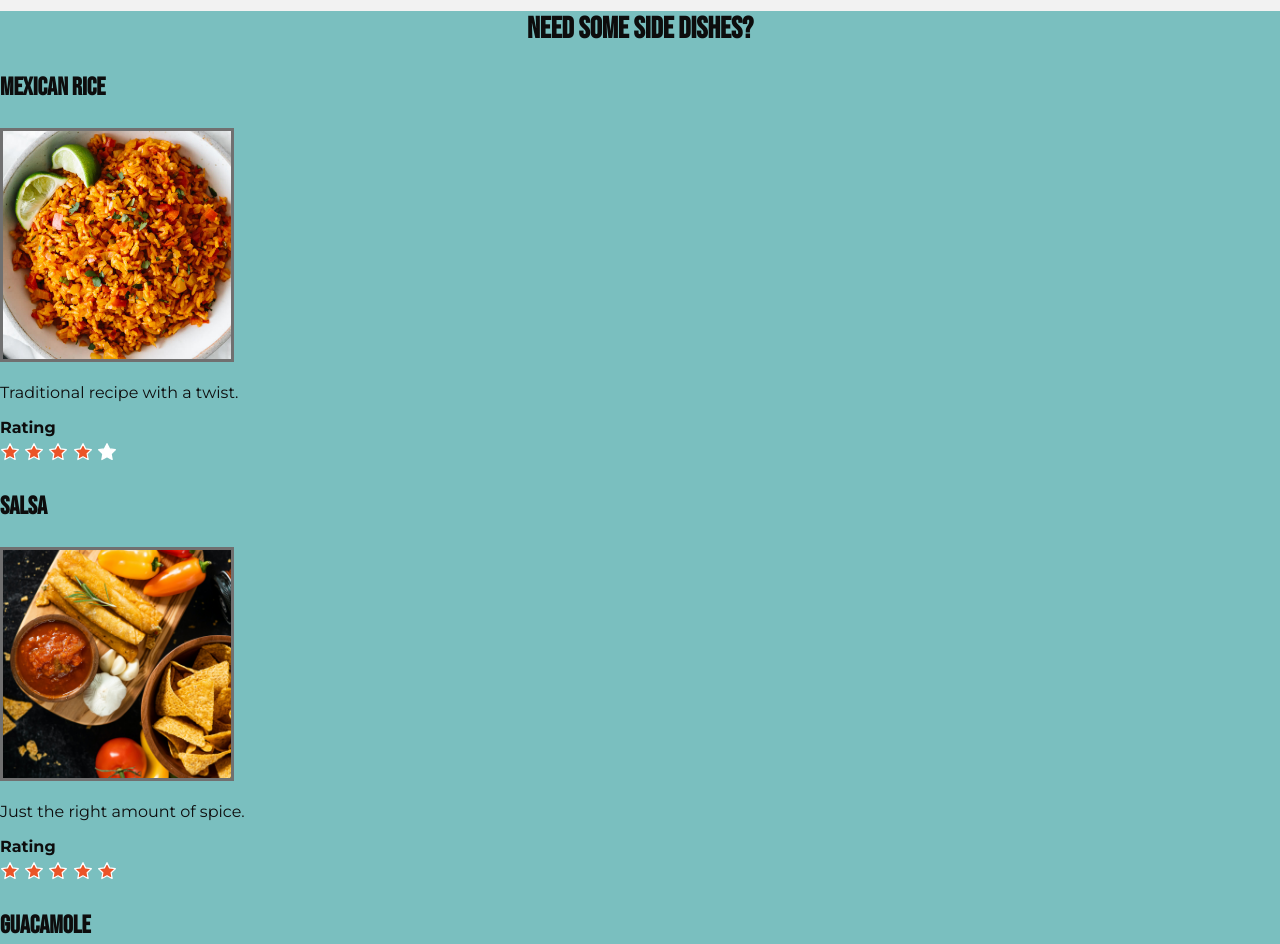
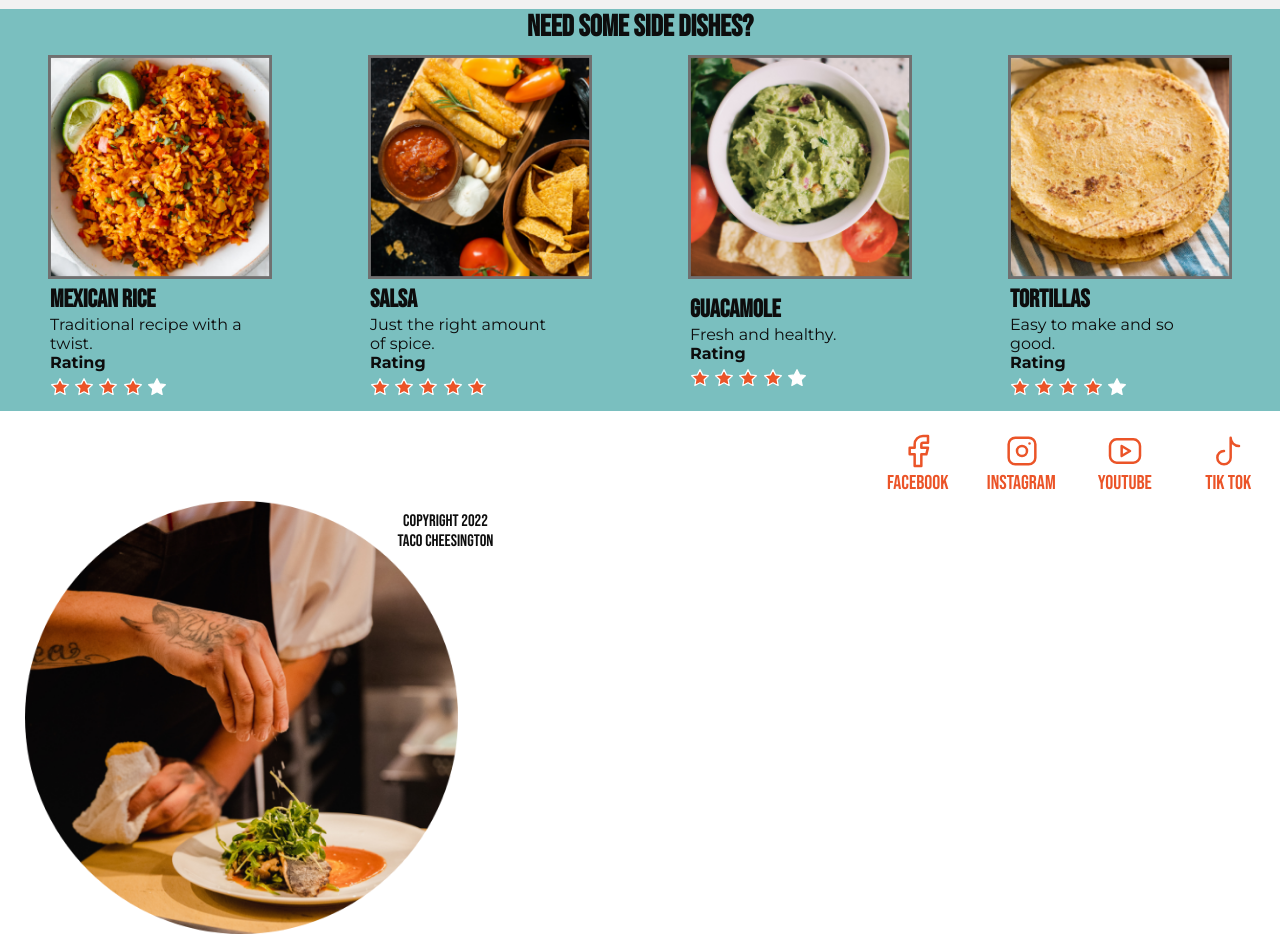
Before and after one commit to lamjp/recipe, a plain HTML site: page index.html in a window 1280 px wide. Shown: the part 1160-2104 px from the top of the page. Drawn offline with Linux system fonts and the light colour scheme.

Commit message:
Commit 2
Not fully feature complete- certain elements could use improvement, and nav is still not working

```diff
--- a/index.html
+++ b/index.html
@@ -72,6 +72,7 @@
         </div>
     </header>
     <main>
+
         <section id="Detail">
         <h2>Details</h2>
             <dl>
@@ -116,9 +117,13 @@
         </div>
         <aside>
             <h2>Need some side dishes?</h2>
+            <div id="dishgrid">
                 <section class="dish_card">
+                    <div class="dish_img">
+                        <img src="images/mexican-rice.png" alt="mexican rice in bowl">
+                    </div>
+                    <div class="dish_detail">
                         <h3>Mexican Rice</h3>
-                <img src="images/mexican-rice.png" alt="mexican rice in bowl">
                         <p>Traditional recipe with a twist.</p>
                         <dl>
                             <dt><b>Rating</b></dt>
@@ -145,10 +150,14 @@
                                 </svg>
                             </dd>
                         </dl>
+                    </div>
                 </section>
                 <section class="dish_card">
+                    <div class="dish_img">
+                        <img src="images/salsa.png" alt="salsa next to tortilla chips and rolled tacos">
+                    </div>
+                    <div class="dish_detail">
                         <h3>Salsa</h3>
-                <img src="images/salsa.png" alt="salsa next to tortilla chips and rolled tacos">
                         <p>Just the right amount of spice.</p>
                         <dl>
                             <dt><b>Rating</b></dt>
@@ -175,10 +184,14 @@
                                 </svg>
                             </dd>
                         </dl>
+                    </div>
                 </section>
                 <section class="dish_card">
+                    <div class="dish_img">
+                        <img src="images/guacamole.png" alt="guacamole in a bowl">
+                    </div>
+                    <div class="dish_detail">
                         <h3>Guacamole</h3>
-                <img src="images/guacamole.png" alt="guacamole in a bowl">
                         <p>Fresh and healthy.</p>
                         <dl>
                             <dt><b>Rating</b></dt>
@@ -205,10 +218,14 @@
                                 </svg>
                             </dd>
                         </dl>
+                    </div>
                 </section>
                 <section class="dish_card">
+                    <div class="dish_img">
+                        <img src="images/tortillas.png" alt="stack of tortilla">
+                    </div>
+                    <div class="dish_detail">
                         <h3>Tortillas</h3>
-                <img src="images/tortillas.png" alt="stack of tortilla">
                         <p>Easy to make and so good.</p>
                         <dl>
                             <dt><b>Rating</b></dt>
@@ -235,19 +252,19 @@
                                 </svg>
                             </dd>
                         </dl>
+                    </div>
                 </section>
+            </div>
         </aside>
         <nav>
-            <h2>Main Navigation
+            <h2><span>Main Navigation</span>
                 <input class="menu-btn" type="checkbox" id="menu-btn">
                 <label class="menu-icon" for="menu-btn">
-                    <span>
                     <svg xmlns="http://www.w3.org/2000/svg" width="40" height="40" style="enable-background:new 0 0 40 40" xml:space="preserve">
                         <path d="M36 17.6c.1 1.8.1 3.6.1 5.4.1 2.7 0 5.5-.9 8-.5 1.4-1.3 2.6-2.4 3.6-3.3 2.7-6 2.4-12.6 2.4-4.6 0-9.2.2-12.2-1.9-2.5-1.8-3.6-4.2-3.8-7.1-.2-3.6.1-7.2.1-10.8 0-2.6.6-5.1 1.9-7.4 2.5-4.5 7.3-7.5 12.4-8 .4-.1.9-.1 1.4-.1 5.2 0 10.1 2.6 13 6.8 1 1.5 1.8 3.1 2.3 4.9.4 1.3.6 2.7.7 4.2z" style="fill:none;stroke:#eb5428;stroke-width:2;stroke-miterlimit:10"/>
                         <path d="M36.1 22.6c0 .5-.1 1-.5 1.4-.5.7-1.4 1.2-2.6 1.3-2.8.2-5.8.1-8.6.1h-12c-1.3 0-2.6 0-3.8-.1-1.1 0-2.4 0-3.3-.6-.8-.6-1.2-1.4-1.2-2.2 0-.9.3-1.8 1.5-2.3.9-.4 2-.5 3.1-.5 1.4 0 2.8-.1 4.3-.1h14.5c1.2 0 2.3 0 3.5.1 1.7.1 3.3-.1 4.4 1 .3.6.7 1.3.7 1.9z" style="fill:none;stroke:#fff;stroke-width:2.0832;stroke-miterlimit:10"/>
                         <path d="M38.5 22.6c0 .9-.2 1.7-.5 2.5-.6 1.3-1.7 2.1-3 2.2-3.3.3-6.7.2-9.9.2H11.2c-1.5 0-3-.1-4.4-.1-1.3-.1-2.8 0-3.8-1-.9-1-1.3-2.5-1.3-3.8 0-1.6.3-3.1 1.7-4 1-.7 2.3-.8 3.5-.8 1.6-.1 3.3-.1 4.9-.1H28.5c1.3 0 2.7 0 4 .1 2 .1 3.8-.1 5.1 1.7.5.9.9 2 .9 3.1z" style="fill:none;stroke:#eb5428;stroke-width:2.9408;stroke-miterlimit:10"/>
                     </svg>
-                    </span>
                 </label>
             </h2>
             <ul>
@@ -375,9 +392,13 @@
         </section>
         <section id="FooterCopyright">
             <h3>Good Eats</h3>
+            <div id="footsmall">
                 <small>Copyright 2022</small>
                 <small>Taco Cheesington</small>
-            <img id="tacoman" src="images/Taco-cheesington.png" alt="chef garnishing plate">
+            </div>
+            <div id="footimg">
+                <img id="tacoman" src="images/taco-cheesington.png" alt="chef garnishing plate">
+            </div>
         </section>
     </footer>
 </body>
--- a/styles.css
+++ b/styles.css
@@ -45,7 +45,7 @@ dt {
 header h1 {
     margin: 0 auto;
     text-align: center;
-    padding-top: 200px;
+    padding-top: 250px;
 }
 header menu {
     width: 414px;
@@ -56,6 +56,8 @@ header menu {
 a {
     color: #EB5428;
     text-decoration: none;
+    display: flex;
+    flex-direction: column-reverse;
 }
 menu li {
     list-style-type: none;
@@ -116,9 +118,24 @@ aside {
 aside h2 {
     text-align: center;
 }
-aside img {
-    max-width: 20%;
-    height: auto;
+.dish_card {
+    display: flex;
+    margin: 10px 0 10px 0;
+}
+.dish_img {
+    display: inline-block;
+    width: calc(30% - 30px);
+    margin: 0px 10px 20px 10px;
+}
+.dish_img img {
+    width: 100%;
+}
+.dish_detail {
+    display: inline-block;
+    width: 70%;
+}
+.dish_detail h3, .dish_detail p, .dish_detail dl {
+    margin: 0;
 }
 .star-active {
     fill: #EB5428;
@@ -128,11 +145,23 @@ aside dd {
     padding-top: 5px;
 }
 /*Navigation*/
-nav h2, nav h3 span {
+nav h2 span, nav h3 span {
     display: none;
 }
-nav h2 span {
-    display: auto;
+nav ul li {
+    list-style-type: none;
+}
+nav ul li a {
+    display: flex;
+    flex-direction: column-reverse;
+}
+nav ul li span {
+    margin: 0 auto;
+}
+li a img {
+    width: 20%;
+    height: auto;
+    margin: 0 auto;
 }
 /*Connect*/
 footer {
@@ -156,13 +185,20 @@ footer menu svg {
     margin: 0;
     padding-left: 32px;
 }
+#FooterCopyright {
+    display: flex;
+    flex-direction: column-reverse;
+    padding-bottom: 30px;
+}
 #FooterCopyright small {
     display: block;
     text-align: center;
 }
-#FooterCopyright img {
+#FooterCopyright div img {
     max-width: 50%;
     height: auto;
+    display: block;
+    margin: 0 auto;
 }
 /*Medium*/
 @media screen and (min-width:768px) {
@@ -195,8 +231,32 @@ footer menu svg {
     #Directions {
         width: 70%
     }
+    #dishgrid {
+        display: grid;
+        grid-template-columns: 1fr 1fr;
+        grid-template-rows: 1fr 1fr;
+    }
+    .dish_card {
+        display: flex;
+        margin: 10px 0 10px 0;
+    }
+    .dish_img {
+        display: inline-block;
+        width: calc(40% - 30px);
+        margin: 0px 10px 20px 0px;
+    }
+    nav {
+        position: absolute;
+        top: 50px;
+    }
+    nav ul {
+        display: grid;
+        grid-template-columns: repeat(11, 1fr);
+    }
     footer {
-    background-color: #FFFFFF;
+        background-color: #FFFFFF;
+        display: flex;
+        flex-direction: row-reverse;
     }
     footer h2, footer h3 {
         display: none;
@@ -206,7 +266,8 @@ footer menu svg {
         margin-right: 0;
     }
     #FooterCopyright img {
-        max-width: 30%;
+        padding-top: 50px;
+        width: 100%;
         height: auto;
     }
 }
@@ -246,39 +307,44 @@ footer menu svg {
         background-color: #0D0D0D;
         color: #7ABFBF;
     }
-
-
+    #Detail dl {
+        display: grid;
+        grid-template-rows: auto auto;
+        grid-template-columns: 1fr 1fr 1fr 1fr 1fr;
+        grid-auto-flow: column;
+        padding-bottom: 10px;
+    }
     #Directions li {
         padding: 1em;
     }
-
-
-
-
-    footer {
-        background-color: #FFFFFF;
-    }
-    footer menu {
-        width: 414px;
-        padding: 0px;
+    #dishgrid {
         display: grid;
         grid-template-columns: 1fr 1fr 1fr 1fr;
+        grid-template-rows: 1fr;
     }
-    footer menu li {
-        list-style-type: none;
-        text-align: center;
+    .dish_card {
+        display: grid;
+        margin: 10px 0 10px 0;
     }
-    footer menu svg {
+    .dish_img {
         display: block;
-        margin: 0;
-        padding-left: 32px;
+        width: 70%;
+        margin: 0 auto;
     }
-    #FooterCopyright small {
+    .dish_detail {
         display: block;
-        text-align: left;
+        width: 60%;
+        padding-left: 50px;
     }
-    #FooterCopyright img {
-        max-width: 30%;
-        height: auto;
+    #FooterCopyright {
+        display: inline;
+        width: 866px;
+    }
+    #FooterCopyright div small, #FooterCopyright div img {
+        margin: 0 0 0 25px;
+    }
+    #FooterCopyright div small {
+        position: relative;
+        top: 100px;
     }
 }
```
Lines whose indentation alone changed are shown as unchanged.
